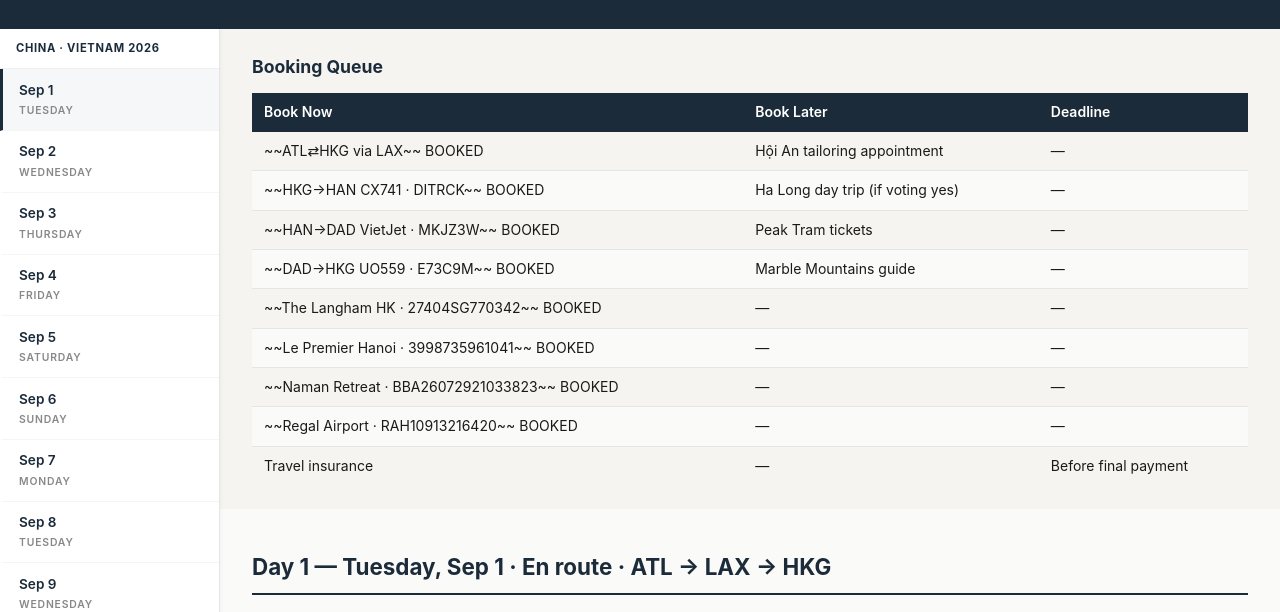
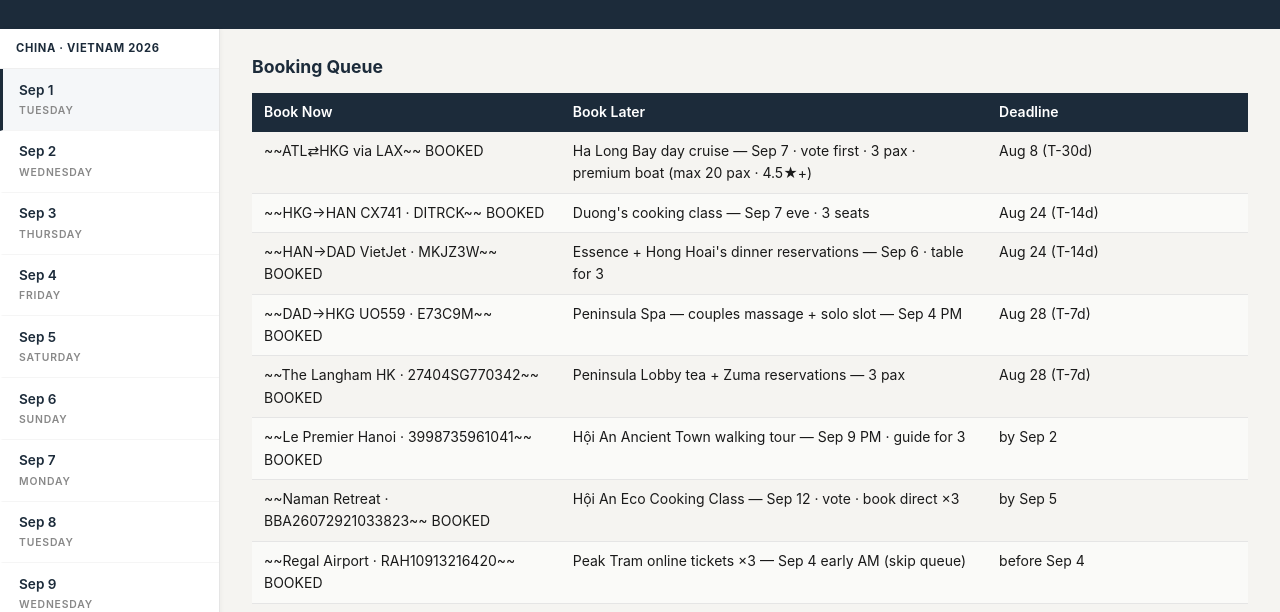
Before and after one commit to tolsonj/travel-genie, a plain HTML site: page trips/china-vietnam-2026/index.html in a window 1280 px wide. Shown: the part 186-798 px from the top of the page. Drawn offline with Linux system fonts and the light colour scheme.

Commit message:
deploy: china-vietnam-2026 site 2026-08-01T16:50:27Z

```diff
--- a/trips/china-vietnam-2026/index.html
+++ b/trips/china-vietnam-2026/index.html
@@ -789,48 +789,53 @@
           <tbody>
             <tr>
               <td>~~ATL⇄HKG via LAX~~ BOOKED</td>
-              <td>Hội An tailoring appointment</td>
-              <td>—</td>
+              <td>Ha Long Bay day cruise — Sep 7 · vote first · 3 pax · premium boat (max 20 pax · 4.5★+)</td>
+              <td>Aug 8 (T-30d)</td>
             </tr>
             <tr>
               <td>~~HKG→HAN CX741 · DITRCK~~ BOOKED</td>
-              <td>Ha Long day trip (if voting yes)</td>
-              <td>—</td>
+              <td>Duong&#39;s cooking class — Sep 7 eve · 3 seats</td>
+              <td>Aug 24 (T-14d)</td>
             </tr>
             <tr>
               <td>~~HAN→DAD VietJet · MKJZ3W~~ BOOKED</td>
-              <td>Peak Tram tickets</td>
-              <td>—</td>
+              <td>Essence + Hong Hoai&#39;s dinner reservations — Sep 6 · table for 3</td>
+              <td>Aug 24 (T-14d)</td>
             </tr>
             <tr>
               <td>~~DAD→HKG UO559 · E73C9M~~ BOOKED</td>
-              <td>Marble Mountains guide</td>
-              <td>—</td>
+              <td>Peninsula Spa — couples massage + solo slot — Sep 4 PM</td>
+              <td>Aug 28 (T-7d)</td>
             </tr>
             <tr>
               <td>~~The Langham HK · 27404SG770342~~ BOOKED</td>
-              <td>—</td>
-              <td>—</td>
+              <td>Peninsula Lobby tea + Zuma reservations — 3 pax</td>
+              <td>Aug 28 (T-7d)</td>
             </tr>
             <tr>
               <td>~~Le Premier Hanoi · 3998735961041~~ BOOKED</td>
-              <td>—</td>
-              <td>—</td>
+              <td>Hội An Ancient Town walking tour — Sep 9 PM · guide for 3</td>
+              <td>by Sep 2</td>
             </tr>
             <tr>
               <td>~~Naman Retreat · BBA26072921033823~~ BOOKED</td>
-              <td>—</td>
-              <td>—</td>
+              <td>Hội An Eco Cooking Class — Sep 12 · vote · book direct ×3</td>
+              <td>by Sep 5</td>
             </tr>
             <tr>
               <td>~~Regal Airport · RAH10913216420~~ BOOKED</td>
-              <td>—</td>
-              <td>—</td>
+              <td>Peak Tram online tickets ×3 — Sep 4 early AM (skip queue)</td>
+              <td>before Sep 4</td>
             </tr>
             <tr>
-              <td>Travel insurance</td>
+              <td>Travel insurance (3 travelers)</td>
+              <td>Marble Mountains guide — Sep 11</td>
+              <td>Insurance before Naman payment · guide by Sep 8</td>
+            </tr>
+            <tr>
               <td>—</td>
-              <td>Before final payment</td>
+              <td>Hội An tailoring appointment (confirm — profile says no suits)</td>
+              <td>decide by Sep 9</td>
             </tr>
           </tbody>
         </table>
```
